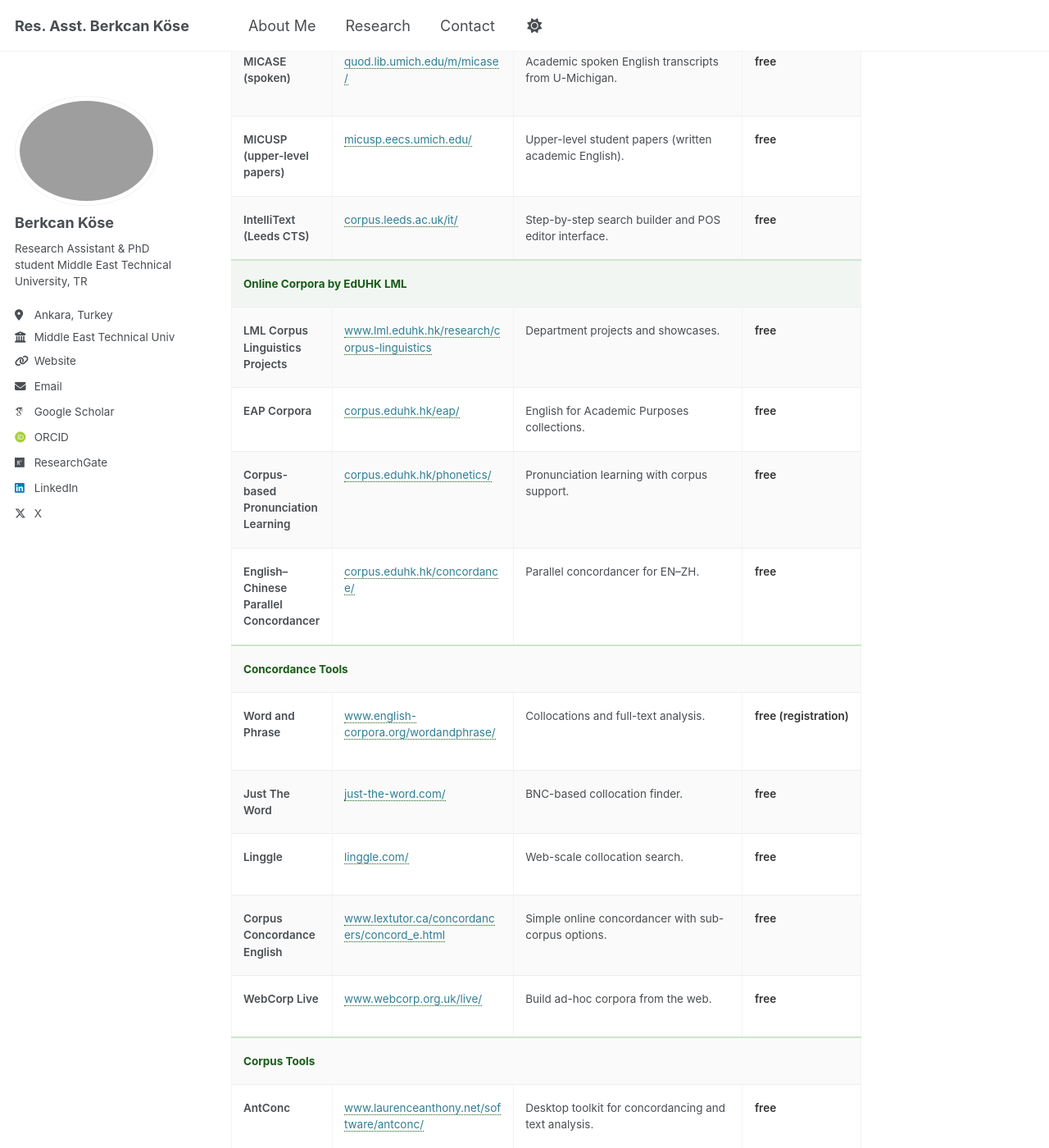
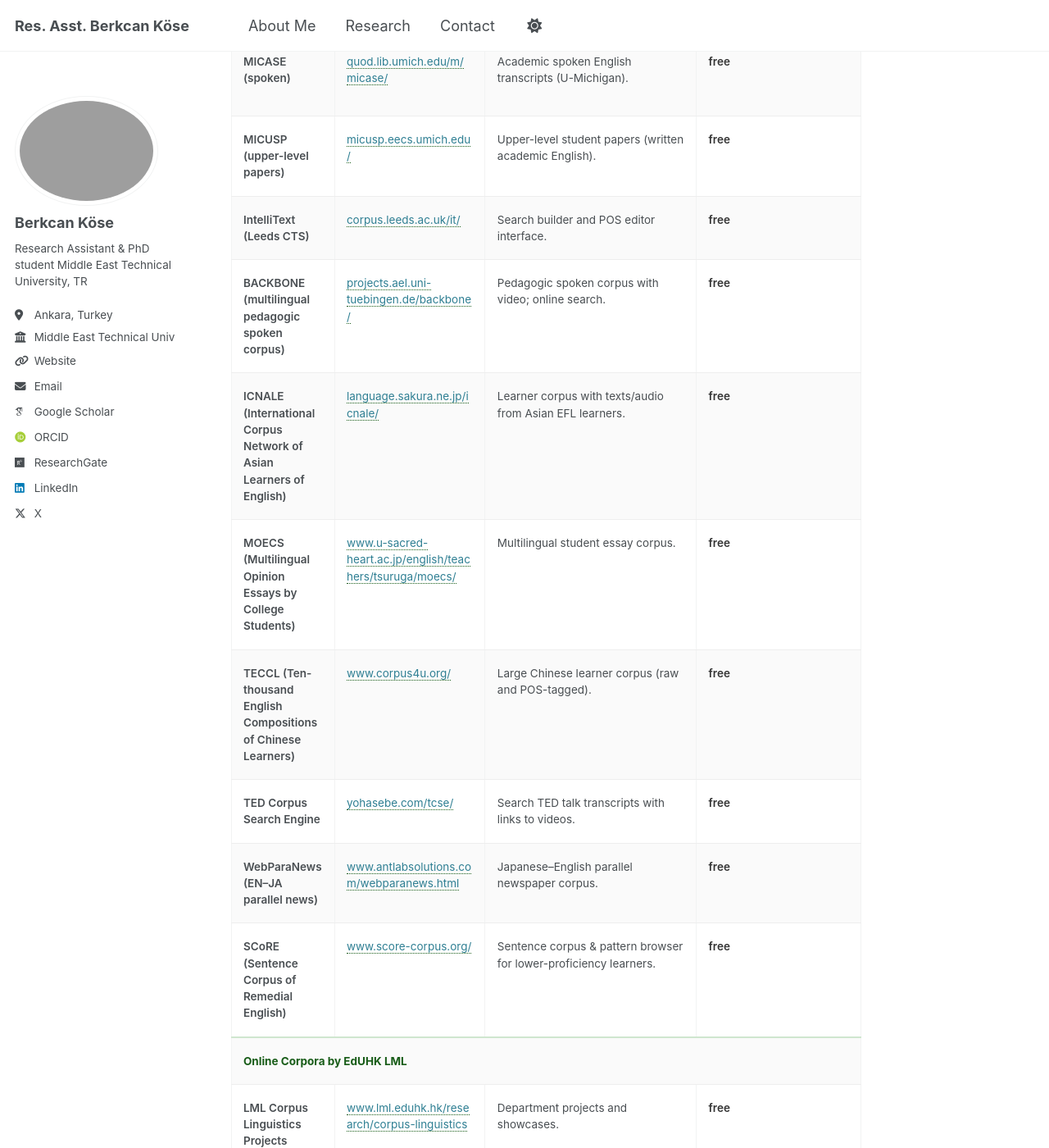
Before and after one commit to berkcankose/berkcankose.github.io, a Jekyll site: the page built from _pages/resources.html, in a window 1280 px wide and 1400 px high, scrolled down 728 px. Shown: the whole window at 82% size. Built offline with Jekyll 4.4.1, drawn with Linux system fonts in a browser that asks for light colours; some web fonts are replaced; some of the changed text lies outside the part shown.

Commit message:
Update corpus_resources.yml

```diff
--- a/_data/corpus_resources.yml
+++ b/_data/corpus_resources.yml
@@ -4,11 +4,11 @@ categories:
     items:
       - name: BYU Corpora
         url: https://www.corpusdata.org/
-        note: Suite of widely used corpora and teaching resources.
+        note: Widely used suite of corpora and teaching resources.
         availability: free
       - name: British National Corpus (BNC)
         url: https://www.english-corpora.org/bnc/
-        note: 100M words of British English; written + spoken transcripts.
+        note: 100M words of British English (written + spoken).
         availability: free (registration)
       - name: COCA
         url: https://www.english-corpora.org/coca/
@@ -16,11 +16,11 @@ categories:
         availability: free (registration)
       - name: Compleat Lexical Tutor
         url: https://lextutor.ca/
-        note: Collection of tools for lexical analysis and pedagogy.
+        note: Online tools for lexical analysis and pedagogy.
         availability: free
       - name: MICASE (spoken)
         url: https://quod.lib.umich.edu/m/micase/
-        note: Academic spoken English transcripts from U-Michigan.
+        note: Academic spoken English transcripts (U-Michigan).
         availability: free
       - name: MICUSP (upper-level papers)
         url: https://micusp.eecs.umich.edu/
@@ -28,7 +28,36 @@ categories:
         availability: free
       - name: IntelliText (Leeds CTS)
         url: http://corpus.leeds.ac.uk/it/
-        note: Step-by-step search builder and POS editor interface.
+        note: Search builder and POS editor interface.
+        availability: free
+      # — additions from corpling4efl —
+      - name: BACKBONE (multilingual pedagogic spoken corpus)
+        url: https://projects.ael.uni-tuebingen.de/backbone/
+        note: Pedagogic spoken corpus with video; online search.
+        availability: free
+      - name: ICNALE (International Corpus Network of Asian Learners of English)
+        url: https://language.sakura.ne.jp/icnale/
+        note: Learner corpus with texts/audio from Asian EFL learners.
+        availability: free
+      - name: MOECS (Multilingual Opinion Essays by College Students)
+        url: https://www.u-sacred-heart.ac.jp/english/teachers/tsuruga/moecs/
+        note: Multilingual student essay corpus.
+        availability: free
+      - name: TECCL (Ten-thousand English Compositions of Chinese Learners)
+        url: http://www.corpus4u.org/
+        note: Large Chinese learner corpus (raw and POS-tagged).
+        availability: free
+      - name: TED Corpus Search Engine
+        url: https://yohasebe.com/tcse/
+        note: Search TED talk transcripts with links to videos.
+        availability: free
+      - name: WebParaNews (EN–JA parallel news)
+        url: https://www.antlabsolutions.com/webparanews.html
+        note: Japanese–English parallel newspaper corpus.
+        availability: free
+      - name: SCoRE (Sentence Corpus of Remedial English)
+        url: https://www.score-corpus.org/
+        note: Sentence corpus & pattern browser for lower-proficiency learners.
         availability: free
 
   - key: eduhk_corpora
@@ -52,11 +81,11 @@ categories:
         availability: free
 
   - key: concordance_tools
-    title: Concordance Tools
+    title: Concordance & Collocation Tools
     items:
       - name: Word and Phrase
         url: https://www.english-corpora.org/wordandphrase/
-        note: Collocations and full-text analysis.
+        note: Collocations and full-text analysis (COCA-based).
         availability: free (registration)
       - name: Just The Word
         url: https://just-the-word.com/
@@ -64,15 +93,28 @@ categories:
         availability: free
       - name: Linggle
         url: https://linggle.com/
-        note: Web-scale collocation search.
+        note: Web-scale collocation/phrase search.
         availability: free
-      - name: Corpus Concordance English
+      - name: Corpus Concordance English (Lextutor)
         url: https://www.lextutor.ca/concordancers/concord_e.html
         note: Simple online concordancer with sub-corpus options.
         availability: free
       - name: WebCorp Live
         url: http://www.webcorp.org.uk/live/
         note: Build ad-hoc corpora from the web.
+        availability: free
+      # — additions from corpling4efl —
+      - name: SkELL (Sketch Engine for Language Learning)
+        url: https://skell.sketchengine.co.uk/
+        note: Simple concordances and word sketches; learner-friendly.
+        availability: free
+      - name: Skylight (browser concordancer)
+        url: https://www.skylight-to-english.co.uk/
+        note: In-browser concordancer for quick classroom materials.
+        availability: free
+      - name: Netspeak
+        url: https://www.netspeak.org/
+        note: Collocation/phrase suggestion engine from web data.
         availability: free
 
   - key: corpus_tools
@@ -88,7 +130,7 @@ categories:
         availability: paid (trial)
       - name: VersaText
         url: https://versatext.ca/
-        note: Web tool to explore the language of a single text.
+        note: Explore the language of a single text.
         availability: free
       - name: Sketch Engine
         url: https://www.sketchengine.eu/
@@ -96,21 +138,90 @@ categories:
         availability: paid (free trial)
       - name: Verbal Stratagems
         url: https://www.verbalstratagems.com/
-        note: Phrases for functions (agreeing, clarifying, etc.).
+        note: Communicative function phrase lists (agreeing, clarifying, etc.).
         availability: free
       - name: Cambridge English Vocabulary Profile
         url: https://www.englishprofile.org/wordlists
         note: CEFR-level vocabulary profiles (A1–C2).
         availability: free (registration)
+      # — additions from corpling4efl —
+      - name: LancsBox
+        url: https://corpora.lancs.ac.uk/lancsbox/
+        note: Toolkit with collocation network visualiser (GraphColl).
+        availability: free (registration optional)
+      - name: NoSketch Engine
+        url: https://nlp.fi.muni.cz/trac/noske
+        note: Open-source variant of Sketch Engine for your own corpora.
+        availability: free (open source)
+      - name: TextSTAT
+        url: https://neon.niederlandistik.fu-berlin.de/en/textstat/
+        note: Lightweight concordancer/keyword counter; great for DIY corpora.
+        availability: free
+      - name: AntCorGen
+        url: https://www.laurenceanthony.net/software/antcorgen/
+        note: Compile a research-article corpus from PLoS ONE.
+        availability: free
+      - name: ICEweb
+        url: https://martinweisser.org/iceweb.html
+        note: DIY corpus-building interface for the ICE project.
+        availability: free
 
-  - key: other_resources
-    title: Other Useful Resources
+  - key: corpus_informed_resources
+    title: Corpus-informed / Derived Resources
     items:
-      - name: Grammar Teaching Resources (overview)
-        url: https://www.cambridge.org/elt/blog/
-        note: Selected grammar teaching resources and readers.
+      - name: English Profile
+        url: https://www.englishprofile.org/
+        note: CEFR-coded sense inventory & resources (broader than EVP).
+        availability: free (registration)
+      - name: FLAX
+        url: http://flax.nzdl.org/
+        note: Corpus-derived OERs, games, and apps for learning.
         availability: free
-      - name: Mandarin Pronunciation—Corpus Site
-        url: https://corpus.eduhk.hk/mandarin/
-        note: Corpus-based Mandarin pronunciation practice.
+      - name: New General Service List (NGSL)
+        url: https://www.newgeneralservicelist.org/
+        note: High-frequency word lists (incl. Academic lists) with resources.
         availability: free
+      - name: WriteAway
+        url: https://writeaway.nlpweb.org/
+        note: Corpus-grounded phrase/chunk suggestions for writing.
+        availability: free
+
+  - key: dictionaries
+    title: Learner Dictionaries & Bilingual Resources
+    items:
+      - name: Cambridge Learner’s Dictionary
+        url: https://dictionary.cambridge.org/
+        note: CEFR-tagged senses, abundant examples.
+        availability: free
+      - name: Oxford Learner’s Dictionaries
+        url: https://www.oxfordlearnersdictionaries.com/
+        note: Clear interface, rich learner examples.
+        availability: free
+      - name: Longman Dictionary of Contemporary English
+        url: https://www.ldoceonline.com/
+        note: Collocations & example-rich learner dictionary.
+        availability: free
+      - name: Merriam-Webster Learner’s Dictionary
+        url: https://www.learnersdictionary.com/
+        note: US-oriented learner dictionary.
+        availability: free
+      - name: Linguee
+        url: https://www.linguee.com/
+        note: Parallel examples from real-world translations.
+        availability: free
+      - name: PHaVE Dictionary (Phrasal Verbs)
+        url: https://phave-dictionary.englishup.me/
+        note: Frequent phrasal verbs with sense distinctions & examples.
+        availability: free
+
+  - key: general_guides
+    title: General Guides / Getting Started
+    items:
+      - name: Intro to Text Analysis (PSU Libraries)
+        url: http://guides.libraries.psu.edu/textanalysis
+        note: Orientation to text analysis concepts & tools.
+        availability: free
+      - name: Text Mining – Web-based Resources (PSU Libraries)
+        url: https://guides.libraries.psu.edu/textmining/web
+        note: Curated links to web tools & readings for text mining.
+        availability: free
```
